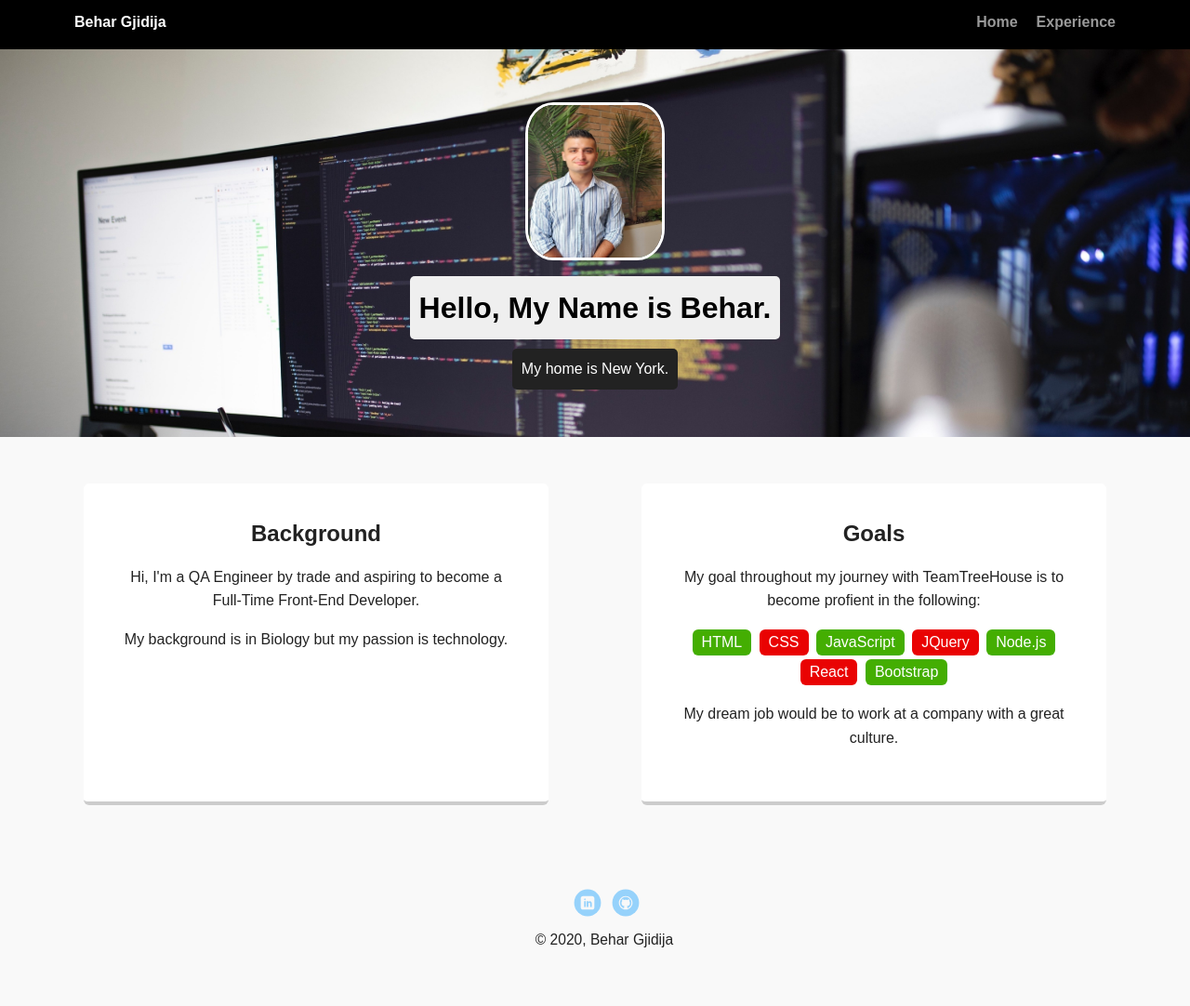
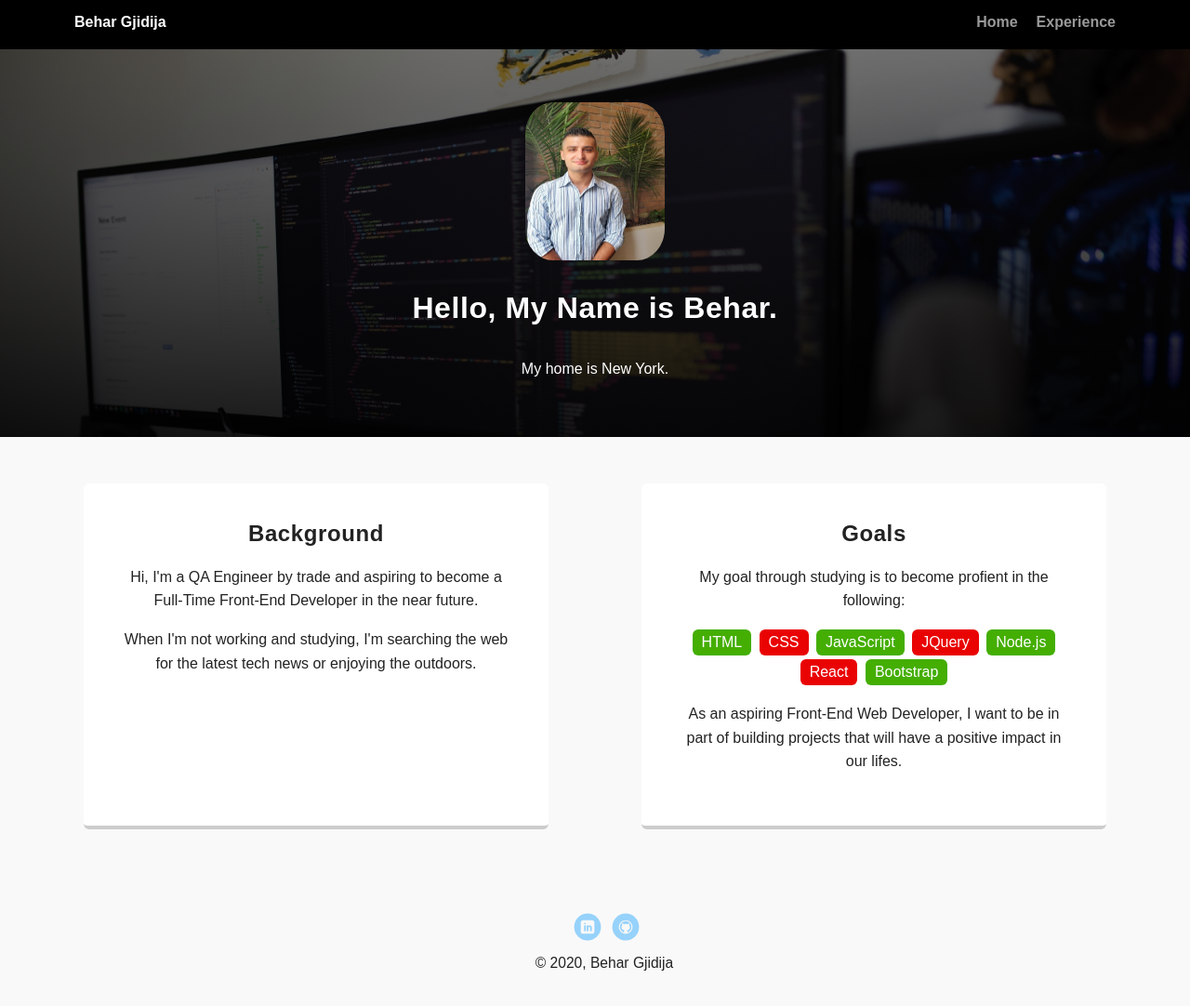
Before and after one commit to DevbySummer/techdegree-project-1, a plain HTML site: page index.html in a window 1280 px wide. Shown: the whole page at 93% size. Drawn offline with Linux system fonts and the light colour scheme; a web font is replaced by a local one.

Commit message:
Editing HTML and CSS

```diff
--- a/index.html
+++ b/index.html
@@ -25,13 +25,13 @@
     <main class="flex">
       <div class="card">
         <h2>Background</h2>
-        <p>Hi, I'm a QA Engineer by trade and aspiring to become a Full-Time Front-End Developer.</p>
-        <p>My background is in Biology but my passion is technology.</p>
+        <p>Hi, I'm a QA Engineer by trade and aspiring to become a Full-Time Front-End Developer in the near future. </p>
+        <p>When I'm not working and studying, I'm searching the web for the latest tech news or enjoying the outdoors.</p>
       </div>
 
       <div class="card">
         <h2>Goals</h2>
-        <p>My goal throughout my journey with TeamTreeHouse is to become profient in the following:</p>
+        <p>My goal through studying is to become profient in the following:</p>
         <ul class="skills">
           <li>HTML</li>
           <li>CSS</li>
@@ -41,15 +41,14 @@
           <li>React</li>
           <li>Bootstrap</li>
         </ul>
-        <p>My dream job would be to work at a company with a great culture.</p>
+        <p>As an aspiring Front-End Web Developer, I want to be in part of building projects that will have a positive impact in our lifes.</p>
       </div>
 
     </main>
     <footer>
       <ul>
-        <!-- <li><a href="#" class="social twitter">Twitter</a></li> -->
-        <li><a href="https://www.linkedin.com/in/behar-gjidija" class="social linkedin">LinkedIn</a></li>
-        <li><a href="https://github.com/DevbySummer" class="social github">Github</a></li>
+        <li><a href="https://www.linkedin.com/in/behar-gjidija" class="social linkedin" target="_blank">LinkedIn</a></li>
+        <li><a href="https://github.com/DevbySummer" class="social github" target="_blank">Github</a></li>
       </ul>
       <p class="copyright">&copy; 2020, Behar Gjidija</p>
     </footer>
--- a/styles.css
+++ b/styles.css
@@ -43,7 +43,7 @@ a:hover {
 .nav .name {
     display: block;
     margin-right: auto;
-    color: white;
+    color: #fff;
 }
 .nav li {
   padding: 5px 10px 10px 10px;
@@ -52,15 +52,17 @@ a:hover {
   transition: all .5s;
 }
 .nav a:hover {
-  color: white
+  color: #fff;
+  border-bottom: 2px solid #fff;
 }
 
 header {
   text-align: center;
-  background: url('images/new_background.jpg') no-repeat top center ;
+  background-image: linear-gradient(rgba(0, 0, 0, 0.5), rgba(0, 0, 0, 0.9)), url("images/new_background.jpg"); /* Took this snippet from a previous project I worked on*/
   background-size: cover;
   overflow: hidden;
   padding-top: 60px;
+  background-attachment: fixed;
 }
 header {
   line-height: 1.5;
@@ -70,15 +72,15 @@ header .profile-image {
   width: 150px;
   height: 170px;
   border-radius: 20%;
-  border: 3px solid white;
-  transition: all .5s;
+  transition: all .3s;
 }
 header .profile-image:hover {
-  transform: scale(1.2) rotate(5deg);
+  transform: scale(1.05);
 }
 .tag {
-  background-color: #efefef;
-  color: black;
+  /* background-color: #efefef; */
+  background-color: transparent;
+  color: #fff;
   padding: 10px;
   border-radius: 5px;
   display: table;
@@ -86,9 +88,13 @@ header .profile-image:hover {
 }
 
 .location {
-  background-color: #222;
+  /* background-color: #222; */
   color: #fff;
 }
+h1, h2 {
+  letter-spacing: .6px;
+}
+
 .card {
   margin: 30px;
   padding: 20px 40px 40px;
@@ -101,6 +107,9 @@ header .profile-image:hover {
 }
 .card:hover {
   border-color: #33ff00;
+  background: #222;
+  color: #fff;
+  font-size: 17px;
 }
 
 ul.skills {
@@ -115,6 +124,11 @@ ul.skills {
   color: white;
   padding: 5px 10px;
   margin: 2px;
+  transition: all .3s;
+}
+
+.skills li:hover {
+  transform: scale(1.15);
 }
 
 .skills li:nth-child(odd) {
@@ -152,9 +166,7 @@ a.social {
   opacity: .4;
   transition: all .5s;
 }
-a.twitter {
-  background-image: url(images/twitter.svg);
-}
+
 a.linkedin {
   background-image: url(images/linkedin.svg);
 }
```
Also changed, not shown: experience.html (+3 -7 lines).
